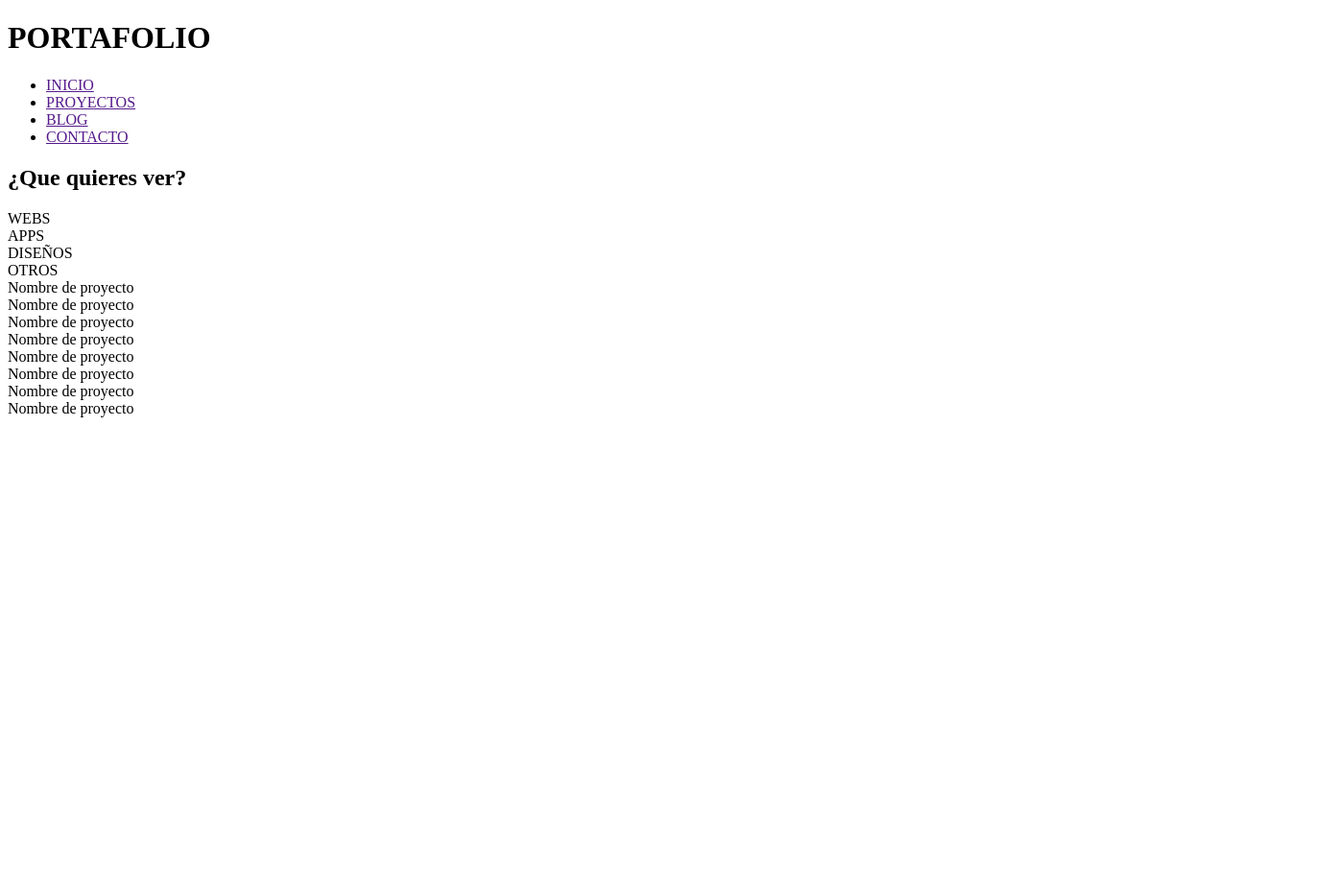
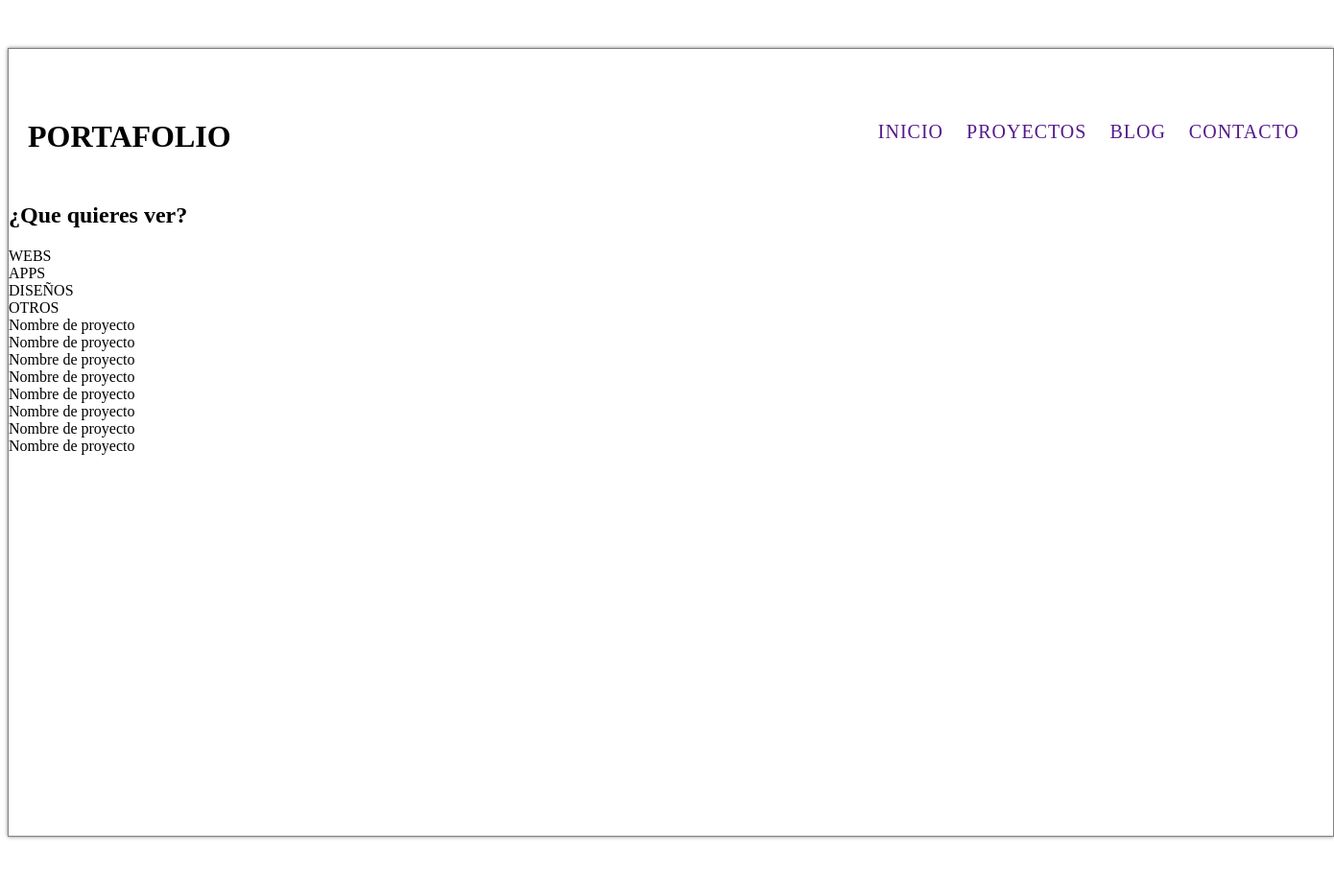
Before and after one commit to Rafadinho85/maquetacion-flexbox, a plain HTML site: page index.html in a window 1280 px wide. Shown: the whole page at 96% size, 1390 px wide, since content can reach past the window. Before the commit the page ends 800 px from the top, so only its background shows below. Drawn offline with Linux system fonts and the light colour scheme.

Commit message:
trabajando en el header

```diff
--- a/index.html
+++ b/index.html
@@ -8,8 +8,10 @@
     <body>
         <div id="content">
             <header>
-                <h1>PORTAFOLIO</h1>
-                <nav>
+                <div id="logo">
+                    <h1>PORTAFOLIO</h1>
+                </div>
+                <nav id="menu">
                     <ul>
                         <li><a href="">INICIO</a></li>
                         <li><a href="">PROYECTOS</a></li>
@@ -17,8 +19,9 @@
                         <li><a href="">CONTACTO</a></li>
                     </ul>
                 </nav>
+
             </header>
-
+            <div class="clearfix"></div>
             <aside>
                 <h2>¿Que quieres ver?</h2>
             <div>WEBS</div>
--- a/styles.css
+++ b/styles.css
@@ -0,0 +1,43 @@
+
+.clearfix{
+    float: none;
+    clear: both;
+}
+#content{
+    width: 1380px;
+    height: 820px;
+    border: 1px solid gray;
+    margin: 50px auto;
+    box-shadow: 0px 0px 4px grey;
+}
+
+header{
+    width: 96%;
+    height: 100px;
+    line-height: 100px;
+    float: left;
+    margin: 20px auto;
+    margin-left: 20px;
+    margin-bottom: 20px;
+}
+
+#logo{
+    float: left;
+    width: 30%;
+}
+
+nav{
+    float: right;
+}
+nav ul li{
+    font-size: 20px;
+    letter-spacing: 1px;
+    display: inline-block;
+    margin-left: 20px;
+}
+
+nav ul li a{
+    display: block;
+    text-decoration: none;
+
+}
```
